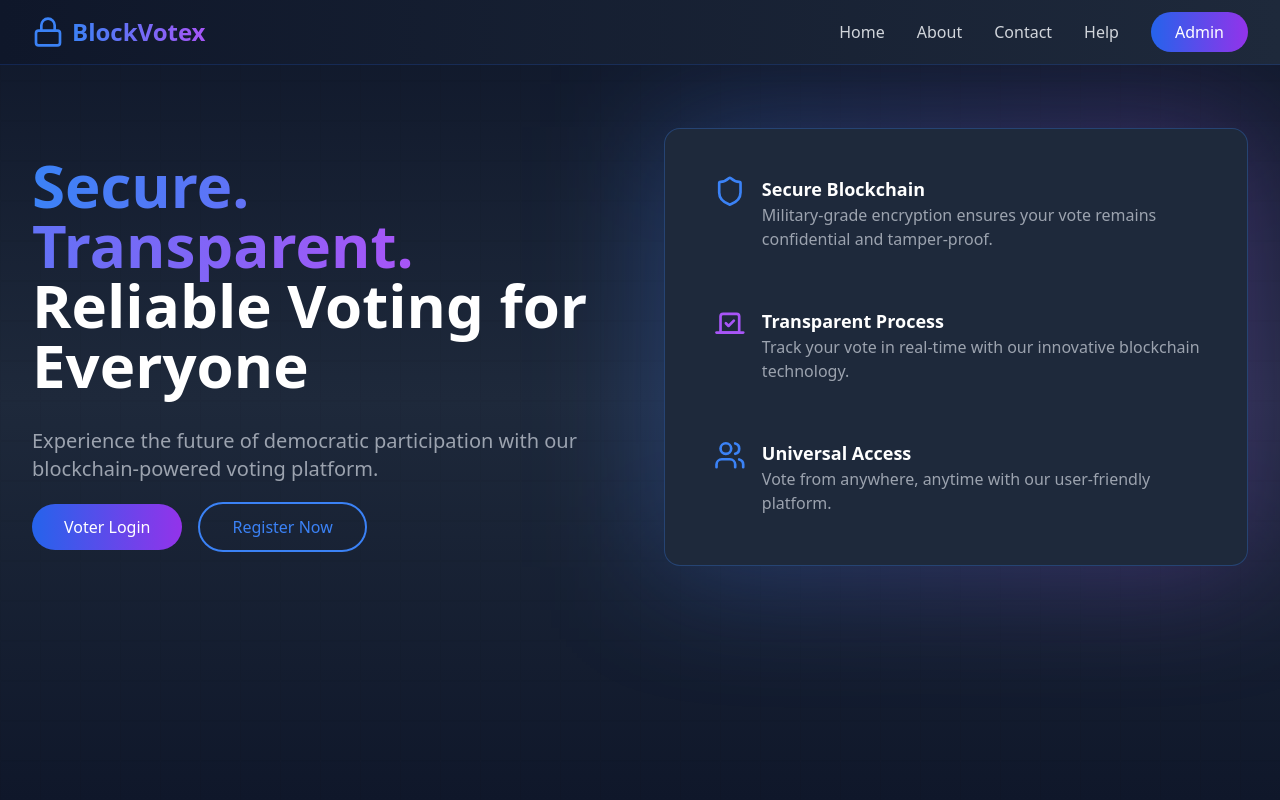
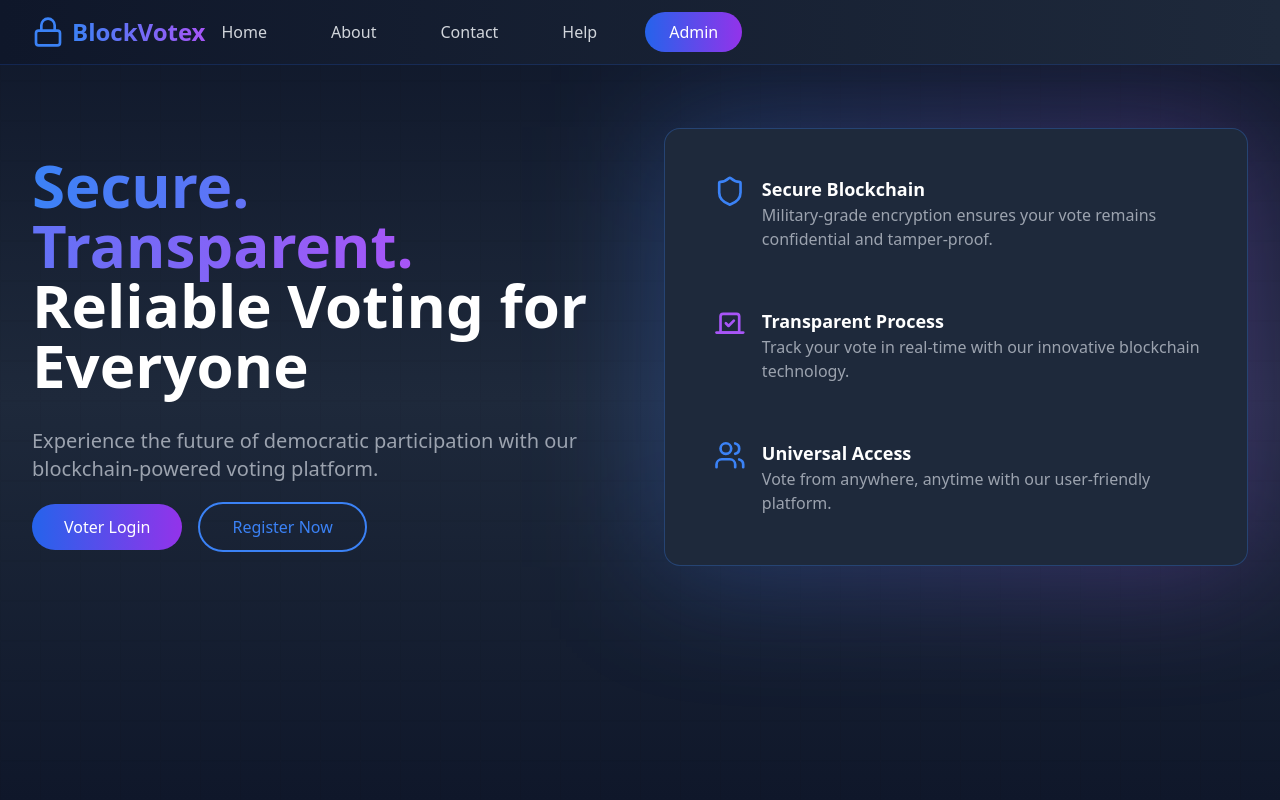
Before and after one commit to sathishdusharla/bvx, a React (Vite) app: page / in a window 1280 px wide. Shown: the top 800 px of the page. Built offline with nearby package versions, Linux system fonts and the light colour scheme.

Commit message:
Update Navbar.tsx

```diff
--- a/src/components/Navbar.tsx
+++ b/src/components/Navbar.tsx
@@ -1,8 +1,10 @@
 import { Link, useLocation } from 'react-router-dom';
-import { Lock } from 'lucide-react';
+import { Lock, Menu, X } from 'lucide-react';
+import { useState } from 'react';
 
 const Navbar = () => {
   const location = useLocation(); // Get the current location
+  const [isMenuOpen, setIsMenuOpen] = useState(false); // State to toggle menu visibility
 
   return (
     <nav className="fixed w-full bg-gradient-to-r from-slate-900 to-slate-800 border-b border-blue-600/20 backdrop-blur-sm z-50">
@@ -15,7 +17,20 @@ const Navbar = () => {
             </span>
           </Link>
 
-          <div className="hidden md:flex items-center space-x-8">
+          {/* Hamburger Menu Icon */}
+          <button
+            className="md:hidden flex items-center text-gray-300 hover:text-white focus:outline-none"
+            onClick={() => setIsMenuOpen(!isMenuOpen)}
+          >
+            {isMenuOpen ? <X className="w-6 h-6" /> : <Menu className="w-6 h-6" />}
+          </button>
+
+          {/* Menu Items */}
+          <div
+            className={`${
+              isMenuOpen ? 'block' : 'hidden'
+            } absolute top-16 left-0 w-full bg-slate-900 md:bg-transparent md:relative md:top-0 md:flex md:items-center md:space-x-8`}
+          >
             <NavLink to="/" text="Home" />
             <NavLink to="/about" text="About" />
             <NavLink to="/contact" text="Contact" />
@@ -25,7 +40,7 @@ const Navbar = () => {
             {location.pathname === '/' && (
               <Link
                 to="/admin-login"
-                className="bg-gradient-to-r from-blue-600 to-purple-600 text-white px-6 py-2 rounded-full hover:shadow-lg hover:shadow-blue-500/30 transition-all duration-300"
+                className="block md:inline bg-gradient-to-r from-blue-600 to-purple-600 text-white px-6 py-2 rounded-full hover:shadow-lg hover:shadow-blue-500/30 transition-all duration-300"
               >
                 Admin
               </Link>
@@ -40,9 +55,9 @@ const Navbar = () => {
 const NavLink = ({ to, text }: { to: string; text: string }) => (
   <Link
     to={to}
-    className="flex items-center space-x-1 text-gray-300 hover:text-blue-500 transition-colors duration-200"
+    className="block md:inline-block text-gray-300 hover:text-blue-500 transition-colors duration-200 px-4 py-2 md:py-0"
   >
-    <span>{text}</span>
+    {text}
   </Link>
 );
 
```
